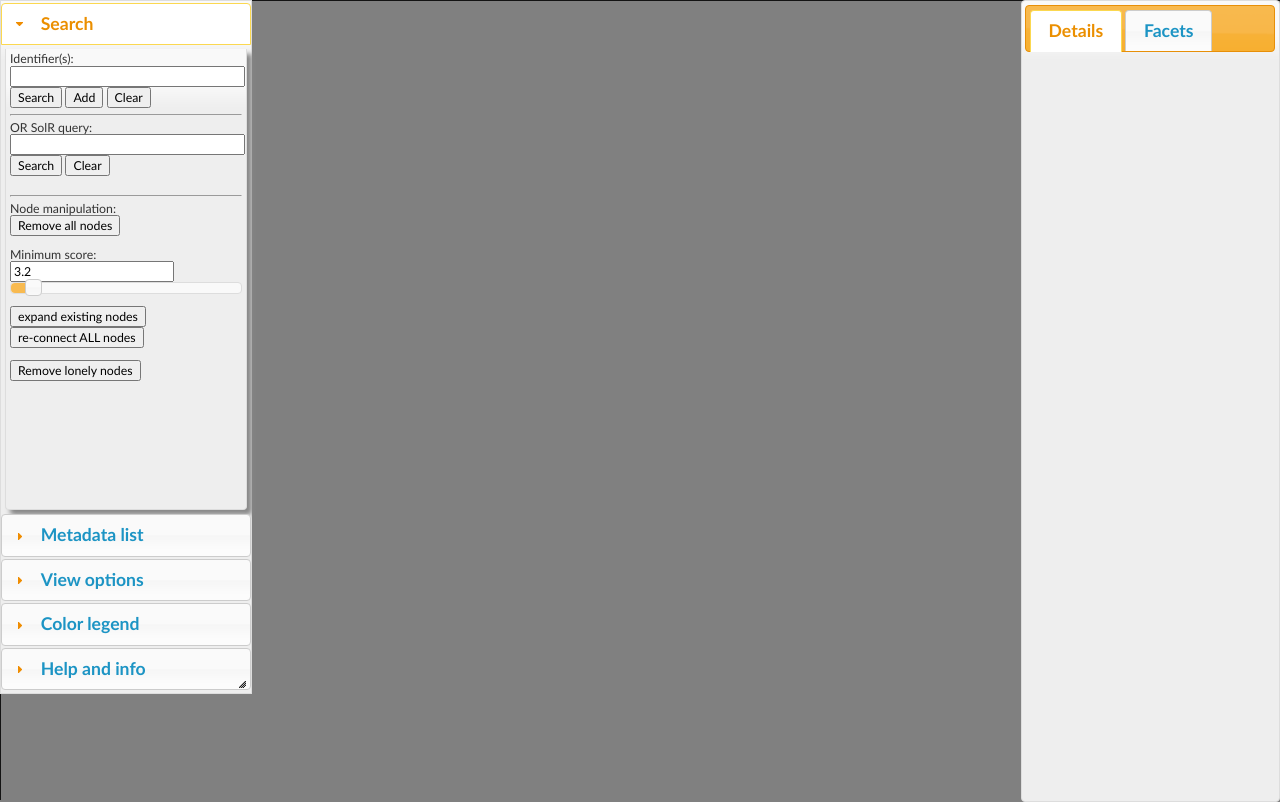
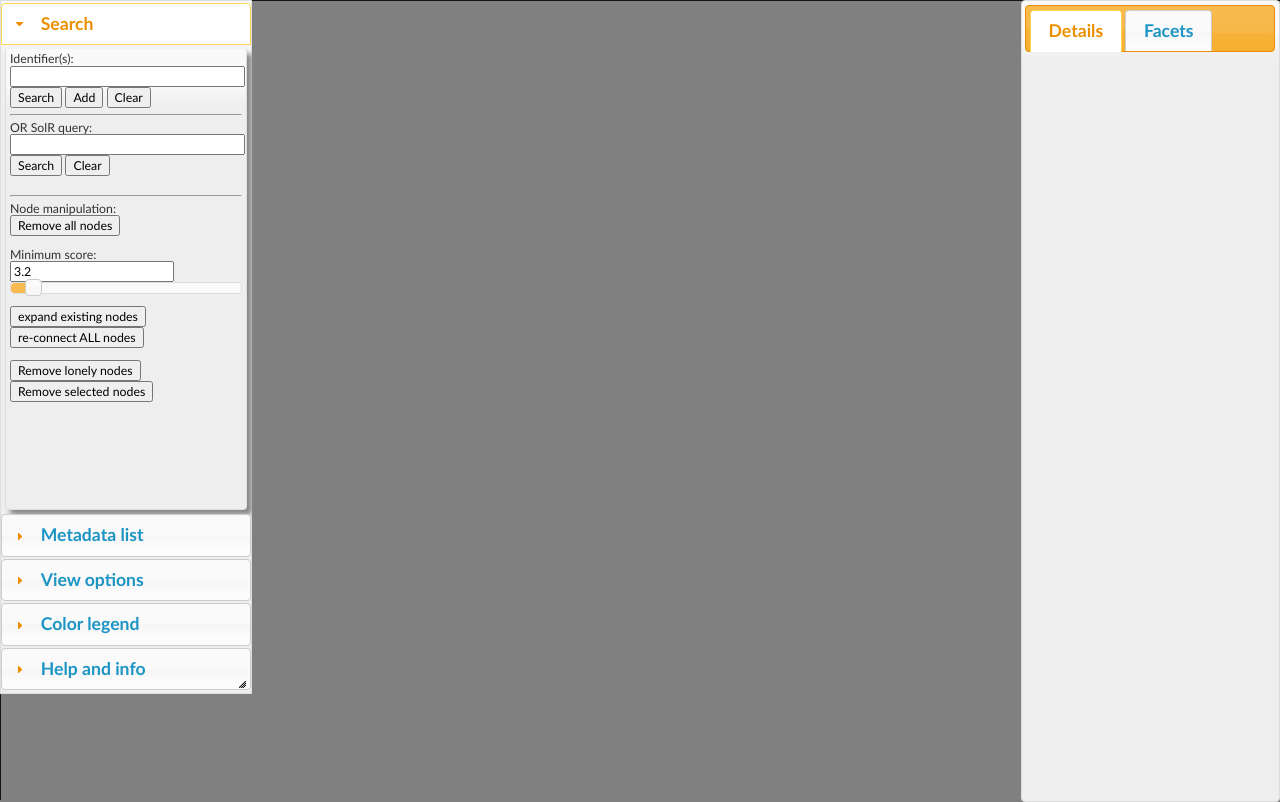
Before and after one commit to CATCH-FACT/Verhalen-netwerk-browser, a PHP site: page / in a window 1280 px wide. Run offline with PHP 8.4, Linux system fonts and the light colour scheme.

Commit message:
remove selected nodes added

```diff
--- a/index.php
+++ b/index.php
@@ -57,6 +57,7 @@
                     <br>
                     <br>
                     <button id="kill_lonely" data-bind="click:killLonelyNodes">Remove lonely nodes</button>
+                    <button id="kill_selected" data-bind="click:killSelectedNodes">Remove selected nodes</button>
                 </div>
 
                 <h3>Metadata list</h3>
--- a/js/expandable_nodes.js
+++ b/js/expandable_nodes.js
@@ -197,6 +197,11 @@ function NodeViewer(vm){
             //retrieve possible values of metadata field from solr database
             //build new color index
 
+            if (vm.selectedLegendOptionValue() == "type"){
+                if (d.type){
+                    return type_colors[d.type];
+                }
+            }
             if (vm.selectedLegendOptionValue() == "literary"){
                 if (d.literary){
                     return literary_colors[d.literary];
--- a/js/main.js
+++ b/js/main.js
@@ -140,6 +140,20 @@ var metadatas_to_show = ["identifier", "title", "item_type", "subject",
                         "corpus","text_length","text_length_group", "locality", "description", "text"];
 
 
+function array_color_generator(arr){
+    scale_one = d3.scale.category10();
+    console.log("scale one:")
+    console.log(scale_one(0));
+    group_colors = {};
+    i = 0;
+    for (param in arr){
+        i++;
+        group_colors[arr[param]] = scale_one(i);
+    };
+    return group_colors;
+}
+
+//Generate these
 text_length_group_colors = { "<25": "#E56717",
                     "25-100": "#FF7F50",
                     "100-250": "#E55451",
@@ -161,6 +175,28 @@ language_colors = { "Standaardnederlands": "#00BFFF",
                     "other": "#FF0000",
                     "personal": "#FF00FF",
                     "none": "#FFFFE0"};
+
+types = ["almanak",
+        "artikel",
+        "boek",
+        "brief",
+        "cd",
+        "centsprent",
+        "drama",
+        "e-mail",
+        "fax",
+        "handschrift",
+        "internet",
+        "kluchtboek",
+        "krant",
+        "lp",
+        "mondeling",
+        "televisie",
+        "vragenlijst",
+        "informatiebord"];
+
+type_colors = array_color_generator(types);
+console.log(type_colors);
 
 subgenre_colors = { "broodjeaapverhaal": "#00BFFF",
                     "sprookje": "#DAA520",
@@ -331,6 +367,10 @@ function ViewModel() {
         self.facet_query = facet_proxy + self.initial_facet_query();
     };
 
+    self.killSelectedNodes = function(){
+        RemoveSelectedNodes(self); //moeilijke klus.
+    }
+
     self.killLonelyNodes = function(){
         RemoveLonelyNodes(self); //moeilijke klus.
     }
@@ -380,8 +420,7 @@ function ViewModel() {
         var return_fields = "fl=id,identifier";
 
         get_id_list_command = solr_search_proxy + self.solr_search_command() + "&" + collection + "&" + return_fields;
-
-        console.log(get_id_list_command);
+//        console.log(get_id_list_command);
 
         search_these = get_solr_id_list(get_id_list_command);
         self.id_search_query(search_these);
@@ -402,13 +441,13 @@ function ViewModel() {
         var or = "";
         if (self.selected_nodes()){
                 $.each(self.selected_nodes(), function(index, value) {
-                    console.log(value.id);
+//                    console.log(value.id);
                     facet_query += or + "id" + ":\"" + value.id + "\"";
                 });
                 or = " OR ";
         }
         total_facet_query = facet_proxy + facet_query + facet_addition;
-        console.log(total_facet_query);
+//        console.log(total_facet_query);
         UpdateFacetData(total_facet_query, self);
     }
 
@@ -761,6 +800,47 @@ function RemoveLonelyNodes(vm){
 
 }
 
+function RemoveSelectedNodes(vm){
+    existing_network_graph = vm.network_graph();
+    selected_nodes = vm.selected_nodes();
+    //first identify:
+    console.log(existing_network_graph);
+    for (var q = 0; q < selected_nodes.length; q++) { //not surewhy, but this has to be repeated a bunch of times
+        for (var i = 0; i < existing_network_graph.nodes.length; i++) {
+            for (var j = 0; j < selected_nodes.length; j++) {
+                if (selected_nodes[j] == existing_network_graph.nodes[i])
+                    existing_network_graph.nodes.splice(i, 1);
+            }
+        }
+        for (var i = 0; i < existing_network_graph.links.length; i++) {
+            for (var j = 0; j < selected_nodes.length; j++) {
+                if (selected_nodes[j] == existing_network_graph.links[i].source)
+                    existing_network_graph.links.splice(i, 1);
+            }
+        }
+        for (var i = 0; i < existing_network_graph.links.length; i++) {
+            for (var j = 0; j < selected_nodes.length; j++) {
+                if (selected_nodes[j] == existing_network_graph.links[i].target)
+                    existing_network_graph.links.splice(i, 1);
+            }
+        }
+    }
+
+    //reset the node_ids?
+    for (var i = 0; i < existing_network_graph.nodes.length; i++) {
+        existing_network_graph.nodes[i].node_id = i;
+    }
+    //remove unconnected links
+
+
+    vm.network_graph(existing_network_graph);
+    vm.network_graph.valueHasMutated();
+}
+
+function remove_unconnected_links(){
+
+}
+
 function returnNodeIds(nodes){
     node_ids = [];
     for (node in nodes){
@@ -865,7 +945,7 @@ function UpdateFacetData(facet_query, vm){
 
 function UpdateNetworkData(command, add, vm){
     n_n_depth = 0;
-    console.log(command);
+//    console.log(command);
     var existing_network_graph = vm.network_graph();
     $.getJSON(command, function(response) {
         pre_node = response.response.docs[0];
@@ -882,7 +962,7 @@ function UpdateNetworkData(command, add, vm){
             vm.network_graph(base_node);
         }
         vm.network_graph.valueHasMutated();
-        console.log("created root node network");
+//        console.log("created root node network");
     });
 }
 
```
